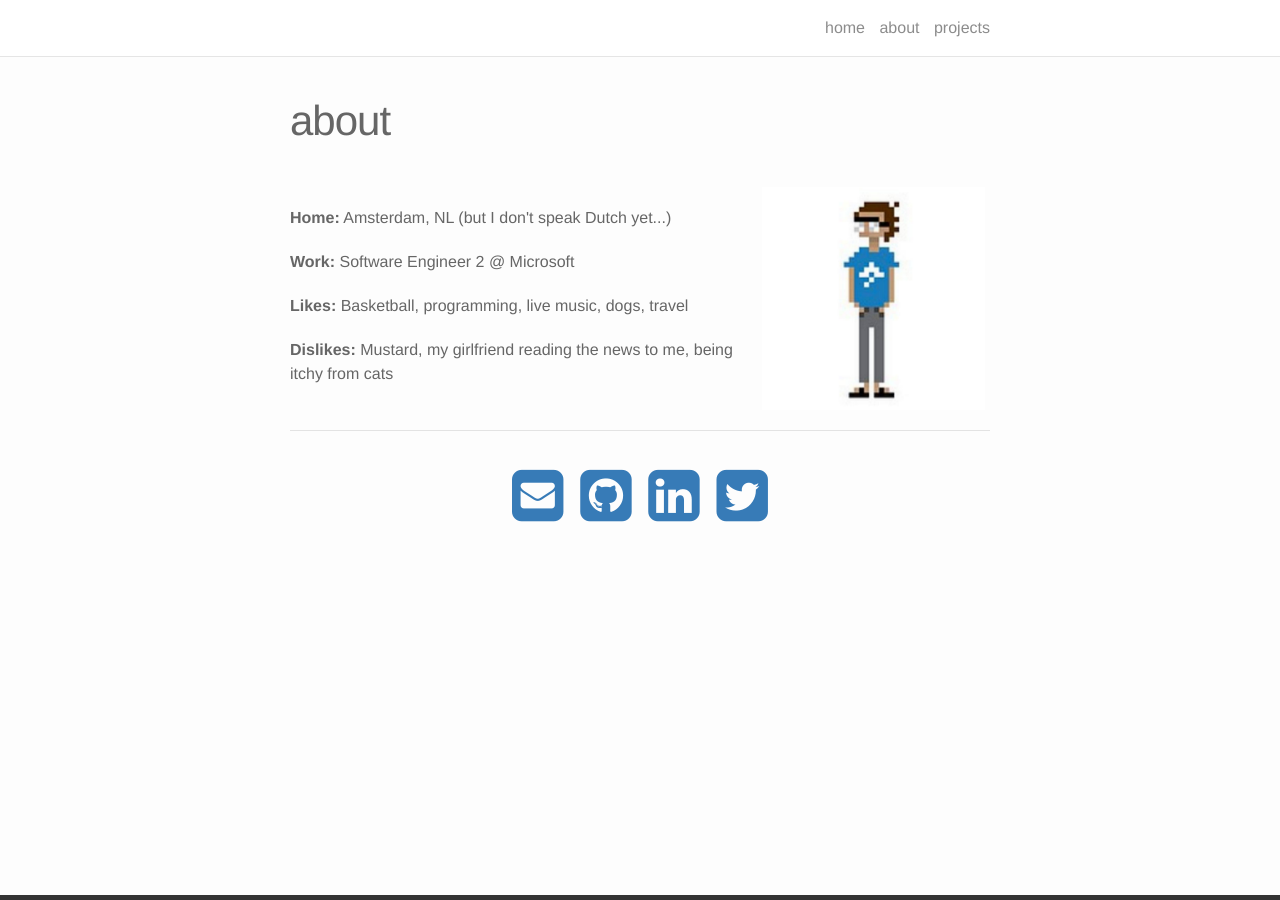
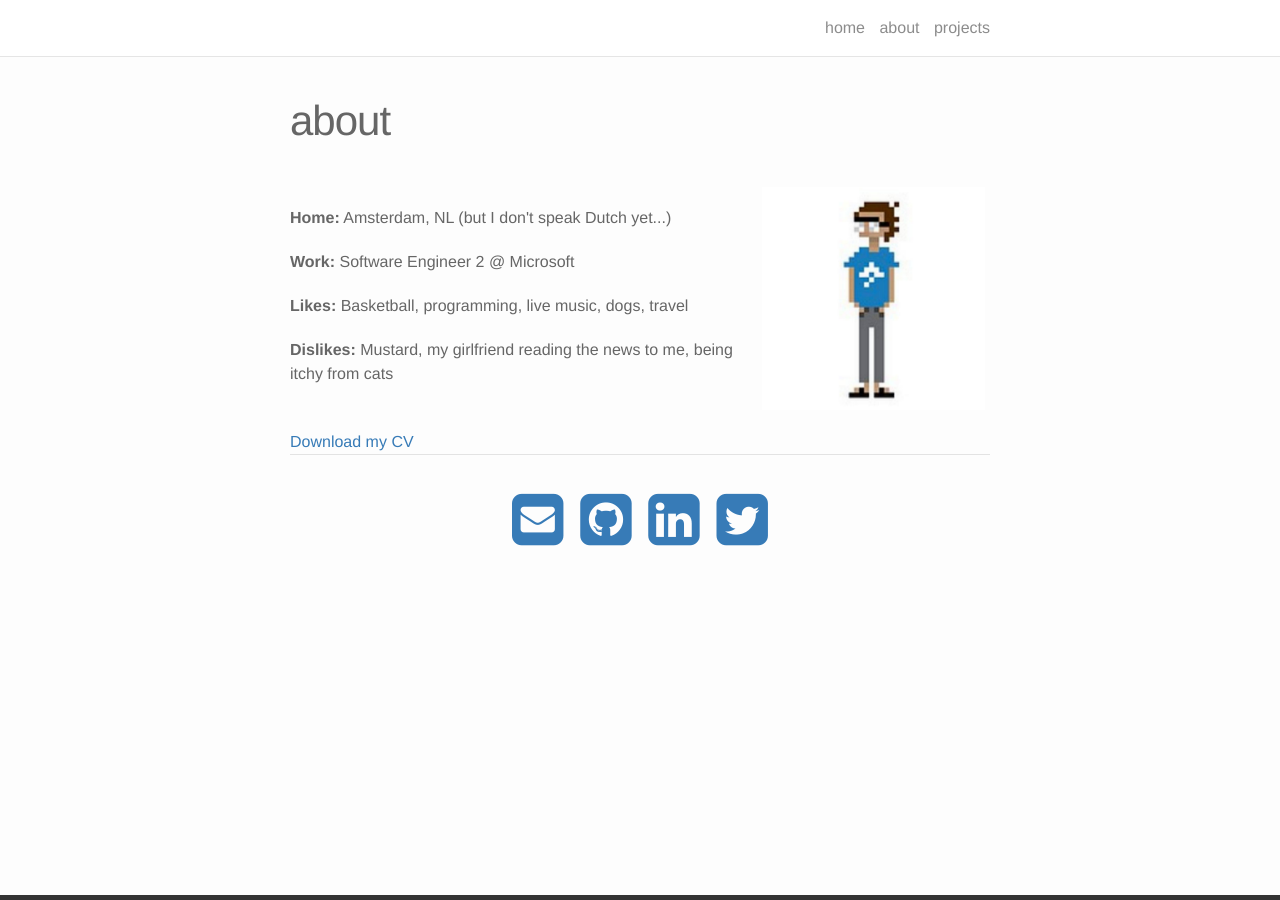
Before and after one commit to acroos/acroos.github.io, a Jekyll site: the page built from about.html, in a window 1280 px wide. Built offline with Jekyll 4.4.1, drawn with Linux system fonts in a browser that asks for light colours; nearby versions of some CDN libraries.

Commit message:
Add CV to my about page

```diff
--- a/about.html
+++ b/about.html
@@ -11,6 +11,8 @@ permalink: /about/
 <p><strong>Work:</strong> Software Engineer 2 @ Microsoft</p>
 <p><strong>Likes:</strong> Basketball, programming, live music, dogs, travel</p>
 <p><strong>Dislikes:</strong> Mustard, my girlfriend reading the news to me, being itchy from cats</p>
+<br />
+<a href="res/cv.pdf" download="AustinRoosCV.pdf">Download my CV</a>
 <br/>
 <hr/>
 <br/>
```
Also changed, not shown: 1 other file.
